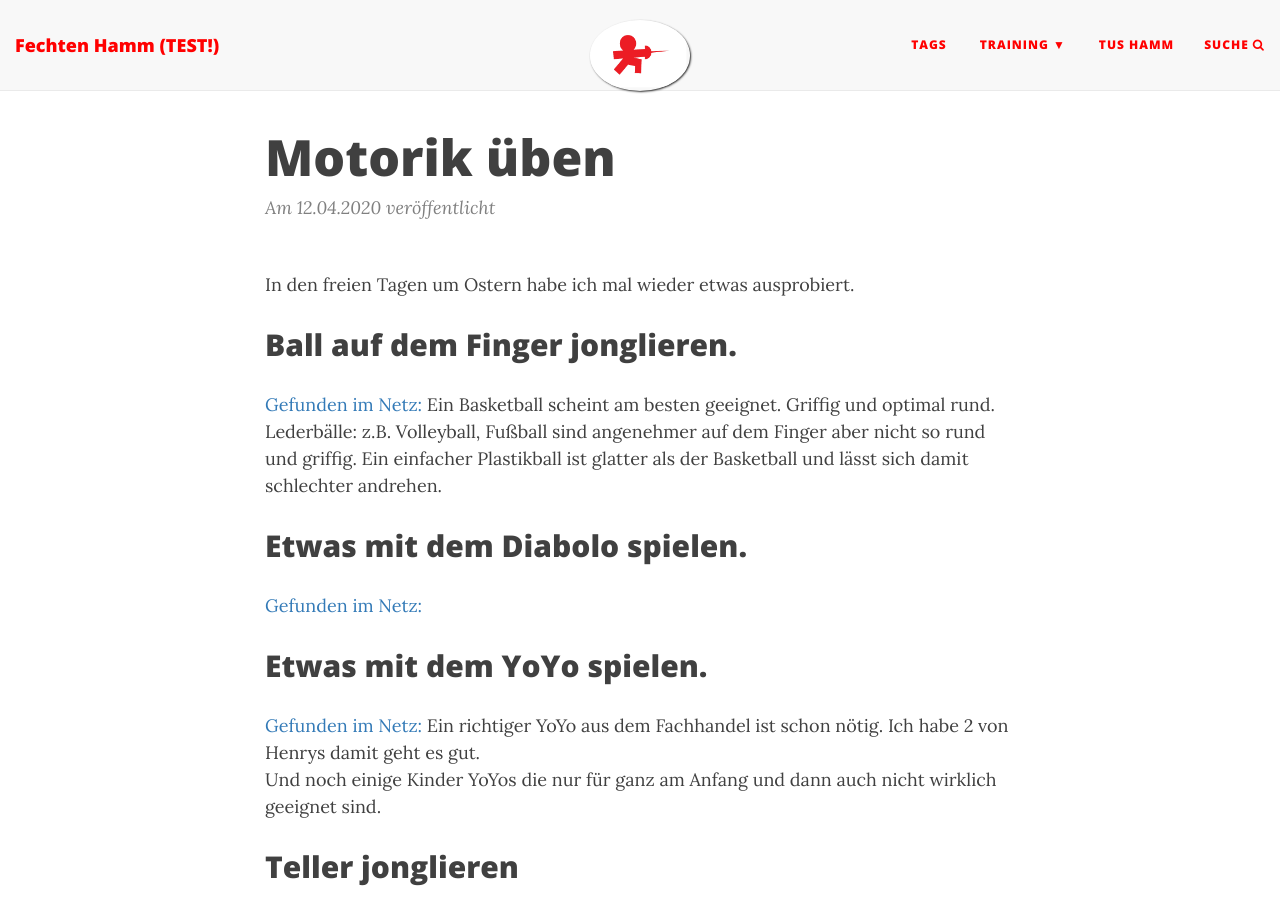
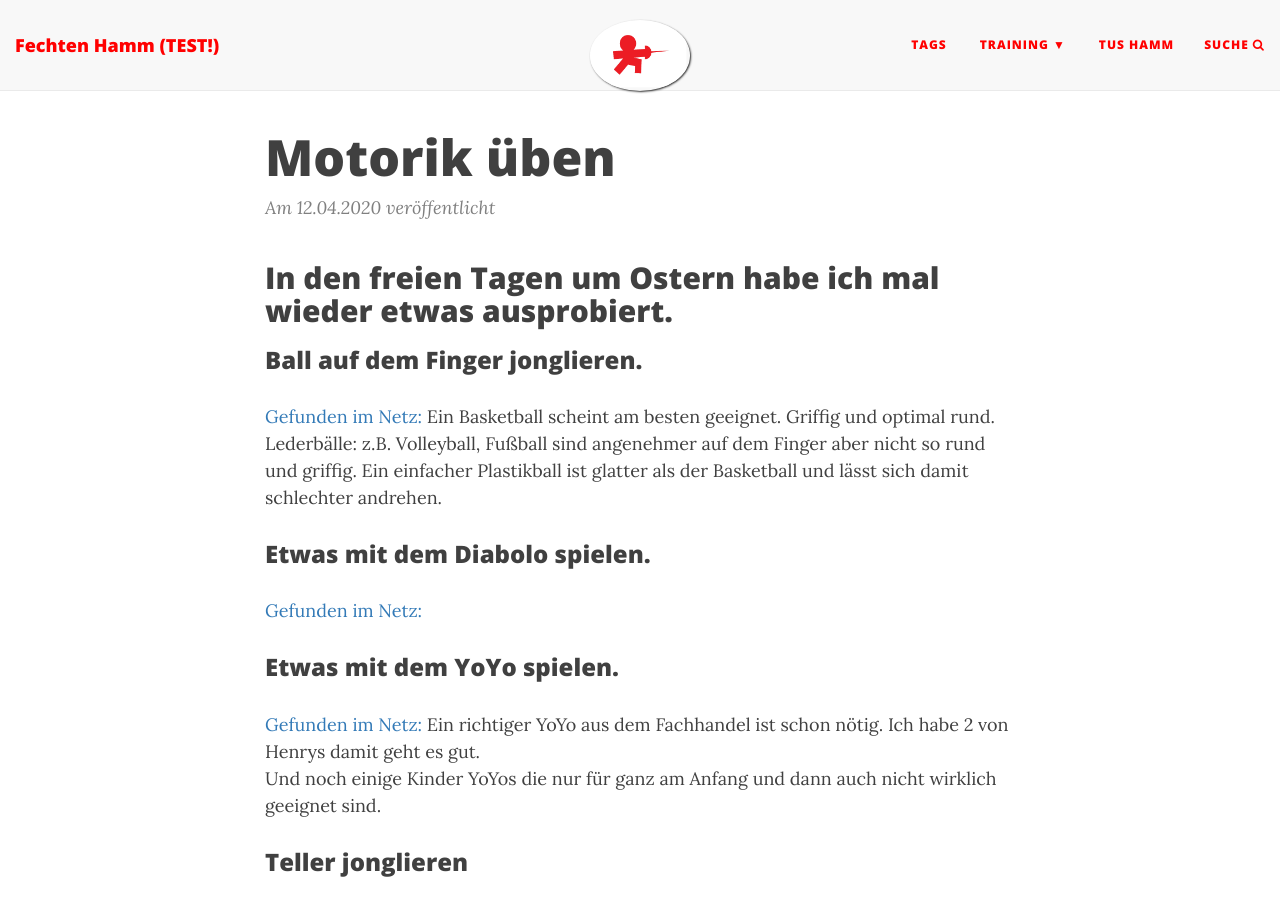
Before and after one commit to test-blog-fechten/test-blog-fechten.github.io, a Jekyll site: the page built from _posts/2020-04-12-motorik-ueben.md, in a window 1280 px wide and 900 px high. Built offline with Jekyll 4.4.1, drawn with Linux system fonts in a browser that asks for light colours; nearby versions of some CDN libraries.

```diff
--- a/_posts/2020-04-12-motorik-ueben.md
+++ b/_posts/2020-04-12-motorik-ueben.md
@@ -3,36 +3,36 @@ layout: post
 title: Motorik üben
 tags: [Motorik]
 ---
-In den freien Tagen um Ostern habe ich mal wieder etwas ausprobiert.
+## In den freien Tagen um Ostern habe ich mal wieder etwas ausprobiert.
 
-## Ball auf dem Finger jonglieren.
+### Ball auf dem Finger jonglieren.
 [Gefunden im Netz:](https://www.youtube.com/watch?v=erXBwHuk0dM)
 Ein Basketball scheint am besten geeignet. Griffig und optimal rund.
 Lederbälle: z.B. Volleyball, Fußball sind angenehmer auf dem Finger aber nicht so rund und griffig.
 Ein einfacher Plastikball ist glatter als der Basketball und lässt sich damit schlechter andrehen.
 
-## Etwas mit dem Diabolo spielen.
+### Etwas mit dem Diabolo spielen.
 [Gefunden im Netz:](https://www.youtube.com/watch?v=1-2e9Da8C3E)
 
-## Etwas mit dem YoYo spielen.
+### Etwas mit dem YoYo spielen.
 [Gefunden im Netz:](https://www.youtube.com/watch?v=UxTiFFkEkIs)
 Ein richtiger YoYo aus dem Fachhandel ist schon nötig. Ich habe 2 von Henrys damit geht es gut.
 Und noch einige Kinder YoYos die nur für ganz am Anfang und dann auch nicht wirklich geeignet sind.
 
-## Teller jonglieren
+### Teller jonglieren
 [Gefunden im Netz:](https://www.youtube.com/watch?v=hOA7SYkHB_k)
 Ich habe verschiedene Teller und Stäbe, bisher klappt es bei mir nur mit dem "Henrys Jonglierteller inkl. Stab"
 Der scheint auch sehr zum lernen geeignet, weil er oben auf den Stock bleibt auch wenn man noch etwas falsch macht.
 
-# Das habe ich dann auch noch ein wenig wiederholt.
-## Seil springen
+## Das habe ich dann auch noch ein wenig wiederholt.
+### Seil springen
 
-## Ball jonglieren
+### Ball jonglieren
 [Gefunden im Netz:](https://www.youtube.com/watch?v=3V6D2PyFEKM)
-## Flowersticks
+### Flowersticks
 [Gefunden im Netz:](https://www.youtube.com/watch?v=QhFfFgYo6mg)
-## Kendama
+### Kendama
 [Gefunden im Netz:](https://www.youtube.com/watch?v=3mgtwewEb4I)
 
-## Anmerkungen
+### Anmerkungen
 [Gefunden im Netz:](https://www.youtube.com/watch?v=k6nyFvn1smc)
```
